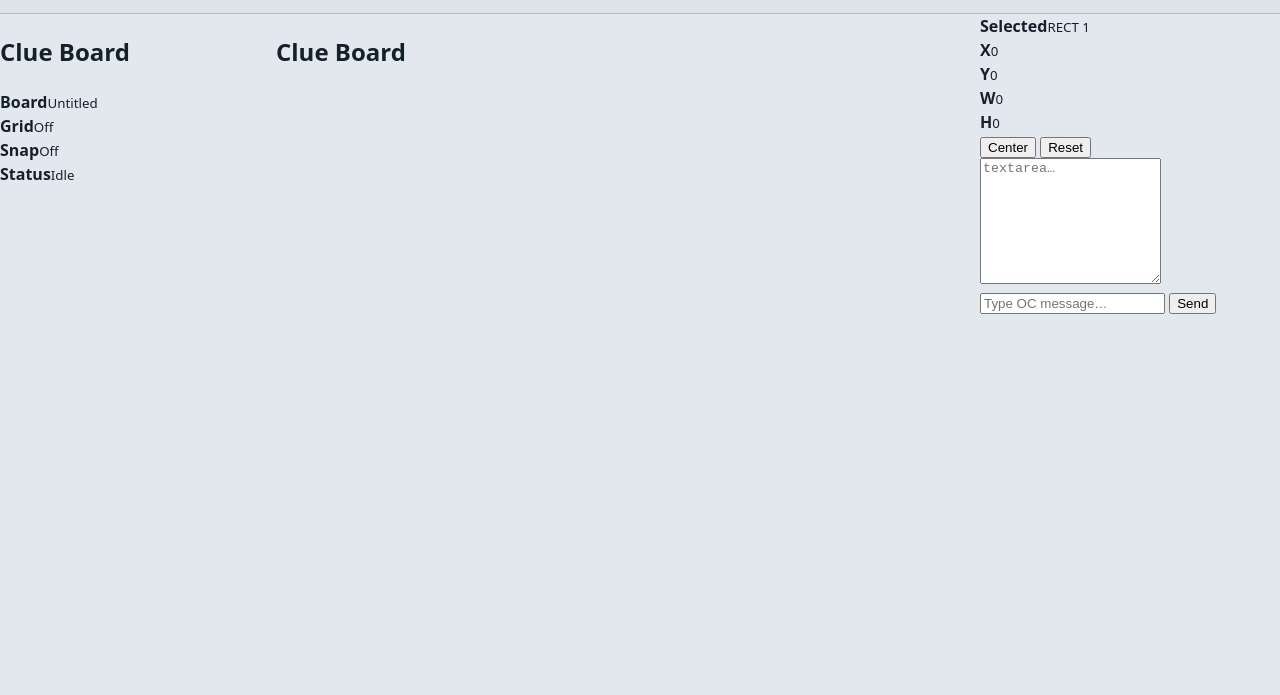
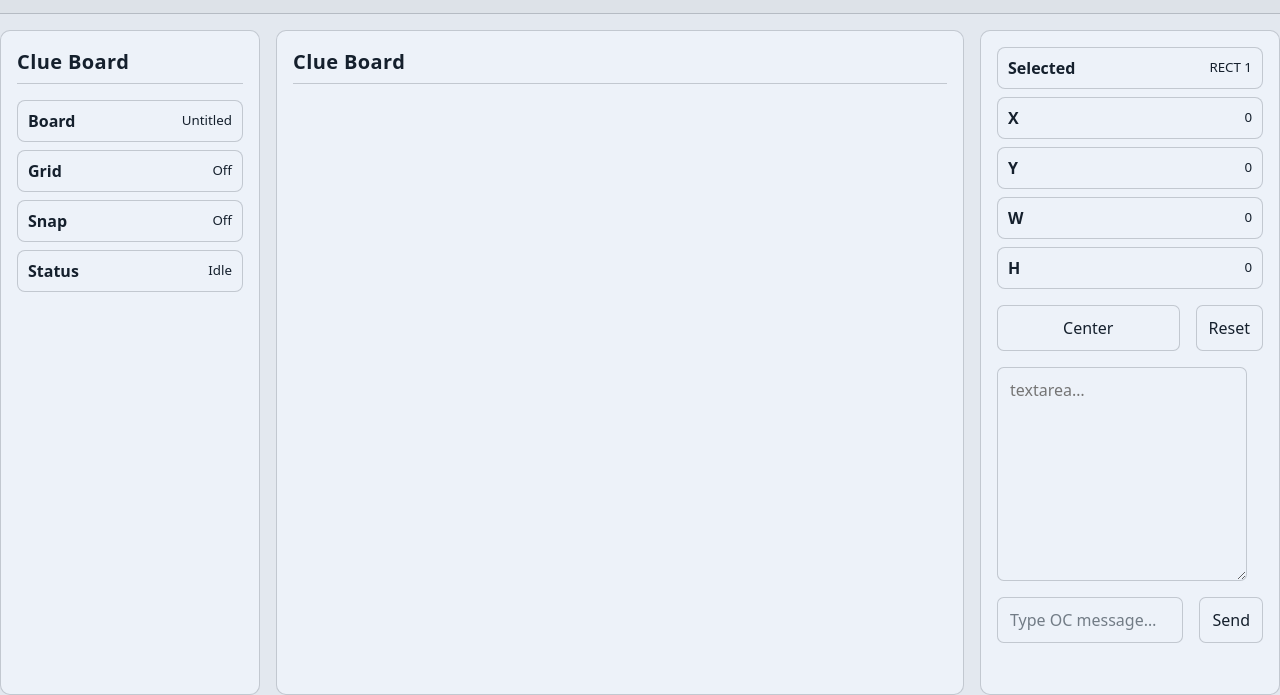
Before and after one commit to BaldarSilveraxe/clue, a website built with Vite: page index.html in a window 1280 px wide. Shown: the part 105-800 px from the top of the page. Built offline with nearby package versions, Linux system fonts and the light colour scheme.

Commit message:
Update style.css

```diff
--- a/public/css/style.css
+++ b/public/css/style.css
@@ -136,7 +136,14 @@ header {
   color: var(--brandFG);
 }
 
+.content {
+  display: grid;
+  min-block-size: 0;
+  padding-block-start: clamp(8px, 1.5vw, 16px);
+}
+
 .main { container-type: inline-size; }
+
 
 .tab-panel {
   display: grid;
@@ -149,3 +156,82 @@ header {
 }
 
 [hidden] { display: none; }
+
+.panel {
+  align-content: start;
+  background: var(--panelBG);
+  border: 1px solid var(--line);
+  border-radius: 10px;
+  display: grid;
+  gap: clamp(8px, 1.5vw, 16px);
+  padding: clamp(8px, 1.5vw, 16px);
+}
+
+.left  { grid-area: left;  }
+.main  { grid-area: main;  }
+.right { grid-area: right; }
+
+.panel h2 {
+  margin: 0;
+  font-size: clamp(16px, 2vw, 20px);
+  letter-spacing: 0.02em;
+  padding-bottom: 6px;
+  border-bottom: 1px solid var(--line);
+}
+
+.list { display: grid; gap: 8px; }
+
+.row {
+  align-items: center;
+  background: var(--rowBG);
+  border: 1px solid var(--line);
+  border-radius: 8px;
+  display: grid;
+  gap: 8px;
+  grid-template-columns: 1fr auto;
+  padding: 8px 10px;
+}
+
+.row:hover {
+  color: var(--rowHover);
+  border-color: var(--rowHover);
+  box-shadow: 0 0 5px var(--rowHover);
+}
+
+.console {
+  align-items: center;
+  display: grid;
+  gap: clamp(8px, 1.5vw, 16px);
+  grid-template-columns: 1fr auto;
+}
+
+.console input[type="text"],
+.console button,
+.console textarea {
+  background: var(--rowBG);
+  border: 1px solid var(--line);
+  border-radius: calc(10px / 1.5);
+  color: inherit;
+  font: inherit;
+  padding: 10px 12px;
+  width: 100%;
+}
+
+.console input[type="text"]::placeholder {
+  color: var(--inputPlaceholder);
+}
+
+.console input[type="text"]:hover,
+.console input[type="text"]:focus-visible,
+.console button:hover,
+.console button:focus-visible,
+.console textarea:hover,
+.console textarea:focus-visible {
+  border-color: var(--line-hover);
+  box-shadow: 0 0 0 1px var(--line-hover) inset;
+}
+
+.console button[data-type="theme"] {
+  grid-column: 1 / -1;
+  width: 100%;
+}
```
